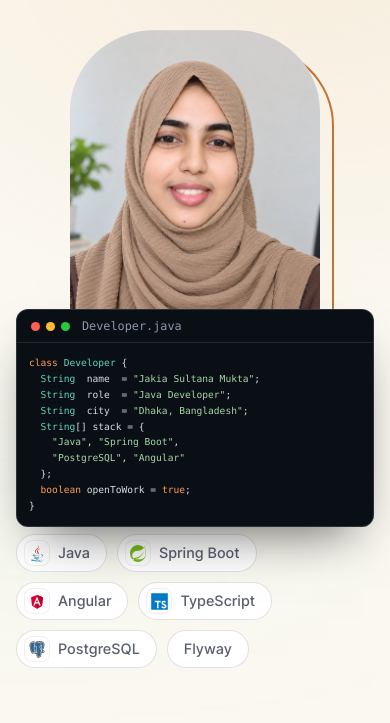
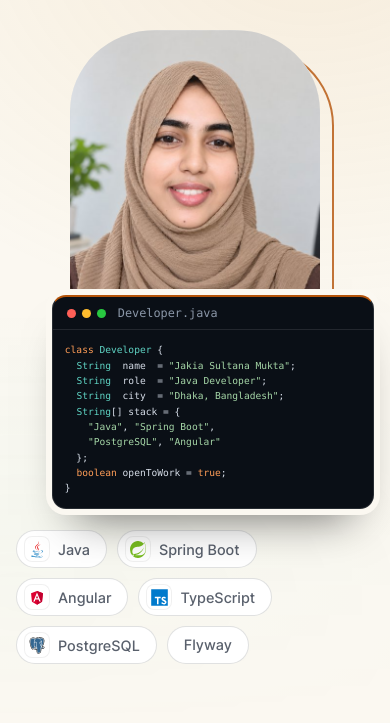
Before and after one commit to JakiaSultana70/portfolio, a plain HTML site: page index.html in a window 390 px wide. Shown: the part 681-1404 px from the top of the page. Drawn offline with Linux system fonts and the light colour scheme.

Commit message:
Reposition Developer.java card as a floating card at the photo's lower right
CSS only. Offset the card so it overlaps just the corner of the photo and
arch frame, clear of the face. Add an amber top edge and a background-color
ring for separation, and tidy small-screen sizing.

Co-Authored-By: Claude Sonnet 5.5 <noreply@anthropic.com>

```diff
--- a/styles.css
+++ b/styles.css
@@ -58,17 +58,17 @@ a{color:var(--brand)}
 .role{font-family:var(--display);font-size:clamp(1.3rem,2.8vw,1.9rem);letter-spacing:-.025em;font-weight:600;margin:0 0 14px}
 .role i{font-style:normal;color:var(--brand);margin:0 .15em}
 .lead{color:var(--muted);font-size:1.1rem;max-width:56ch;margin:0}
-.hero-visual{position:relative;display:grid;justify-items:center;padding:40px 0 100px;min-width:0}
+.hero-visual{position:relative;display:grid;justify-items:center;padding:40px 0 180px;min-width:0}
 .photo-wrap{position:relative;width:min(380px,82%);margin-right:14%}
 .photo-wrap::before{content:"";position:absolute;inset:14px -14px -14px 14px;border:2px solid var(--brand);border-radius:34% 34% 22px 22px / 26% 26% 22px 22px;opacity:.8}
 .photo{position:relative;width:100%;height:auto;aspect-ratio:4/5;object-fit:cover;object-position:center 20%;display:block;border-radius:34% 34% 22px 22px / 26% 26% 22px 22px;background:var(--bg2)}
 .photo-fallback{display:grid;place-items:center;font-size:5rem;font-weight:700;background:var(--brand);color:var(--on-brand)}
 .photo-fallback[hidden]{display:none}
-.code-card{position:absolute;right:0;bottom:0;width:min(420px,96%);margin:0;background:var(--code-bg);border:1px solid rgba(255,255,255,.14);border-radius:12px;box-shadow:0 24px 50px -22px rgba(0,0,0,.65);overflow:hidden;color:#d6dde8}
+.code-card{position:absolute;right:0;bottom:0;width:min(350px,92%);margin:0;background:var(--code-bg);border:1px solid rgba(255,255,255,.12);border-top:2px solid var(--brand);border-radius:14px;box-shadow:0 0 0 6px var(--bg),0 28px 44px -22px rgba(0,0,0,.6);overflow:hidden;color:#d6dde8}
 .code-card figcaption{display:flex;align-items:center;gap:12px;padding:9px 14px;font:.74rem var(--mono);color:#8b97a8;border-bottom:1px solid rgba(255,255,255,.1)}
 .lights{display:flex;gap:6px}.lights i{width:9px;height:9px;border-radius:50%;background:#3a4556}
 .lights i:nth-child(1){background:#ff5f57}.lights i:nth-child(2){background:#febc2e}.lights i:nth-child(3){background:#28c840}
-.code-card pre{margin:0;padding:14px 16px;overflow-x:auto;font:.76rem/1.65 var(--mono)}
+.code-card pre{margin:0;padding:12px 16px 14px;overflow-x:auto;font:.72rem/1.6 var(--mono)}
 .code-card code{font:inherit;background:none;padding:0;color:inherit}
 .code-card .k{color:#ff9d57}.code-card .t{color:#5fd4c4}.code-card .s{color:#a5d6a7}
 .chips{list-style:none;display:flex;flex-wrap:wrap;gap:10px;padding:0;margin:8px 0 0}
@@ -207,9 +207,9 @@ code{background:var(--bg2);padding:1px 6px;border-radius:6px;font-size:.88em;fon
   .hero-grid{gap:32px}
   .training{gap:20px;padding:24px}
   .about-grid{gap:28px}
-  .hero-visual{padding:20px 0 0}
+  .hero-visual{padding:20px 0 14px}
   .photo-wrap{width:min(300px,70%);margin-right:0}
-  .code-card{position:relative;margin-top:-34px;width:min(420px,100%)}
+  .code-card{position:relative;margin-top:-48px;width:min(350px,90%);justify-self:end}
   .section{padding:64px 0}
 }
 @media (max-width:640px){
@@ -225,7 +225,7 @@ code{background:var(--bg2);padding:1px 6px;border-radius:6px;font-size:.88em;fon
 @media (prefers-reduced-motion:reduce){html{scroll-behavior:auto}*{transition:none!important;animation:none!important}.js .reveal{opacity:1;transform:none}}
 @media print{.site-header,.cta,.skip{display:none}}
 @media (max-width:420px){.nav-list{right:auto;left:0}.code-card pre{font-size:.6rem}}
-@media (max-width:360px){.btn.small{padding:8px 14px;font-size:.85rem;white-space:nowrap}.menu-btn{padding:7px 12px}.bar-actions{gap:6px}.bar{gap:8px}}
+@media (max-width:360px){.code-card{width:100%}.code-card pre{font-size:.58rem}.btn.small{padding:8px 14px;font-size:.85rem;white-space:nowrap}.menu-btn{padding:7px 12px}.bar-actions{gap:6px}.bar{gap:8px}}
 
 /* background theme: hero glow, section tints, card depth */
 .hero{position:relative;isolation:isolate;overflow:clip}
```
